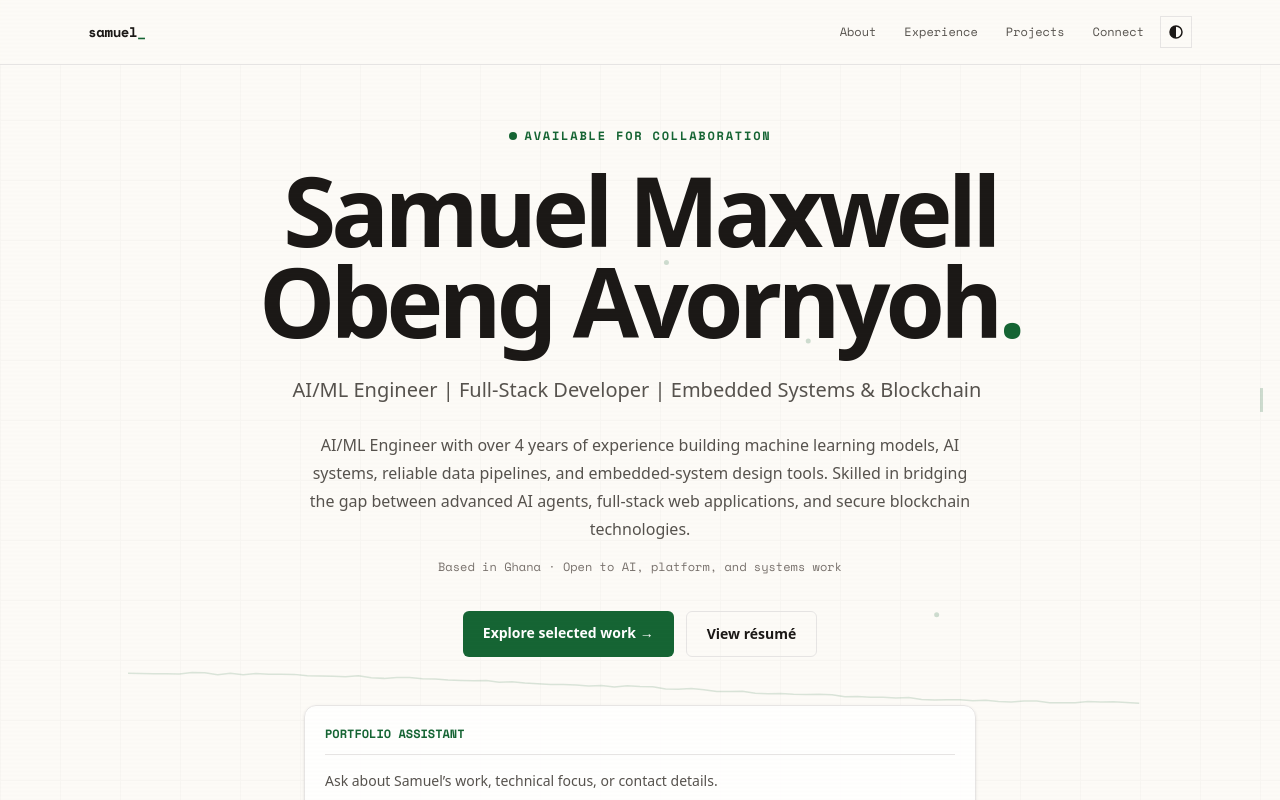
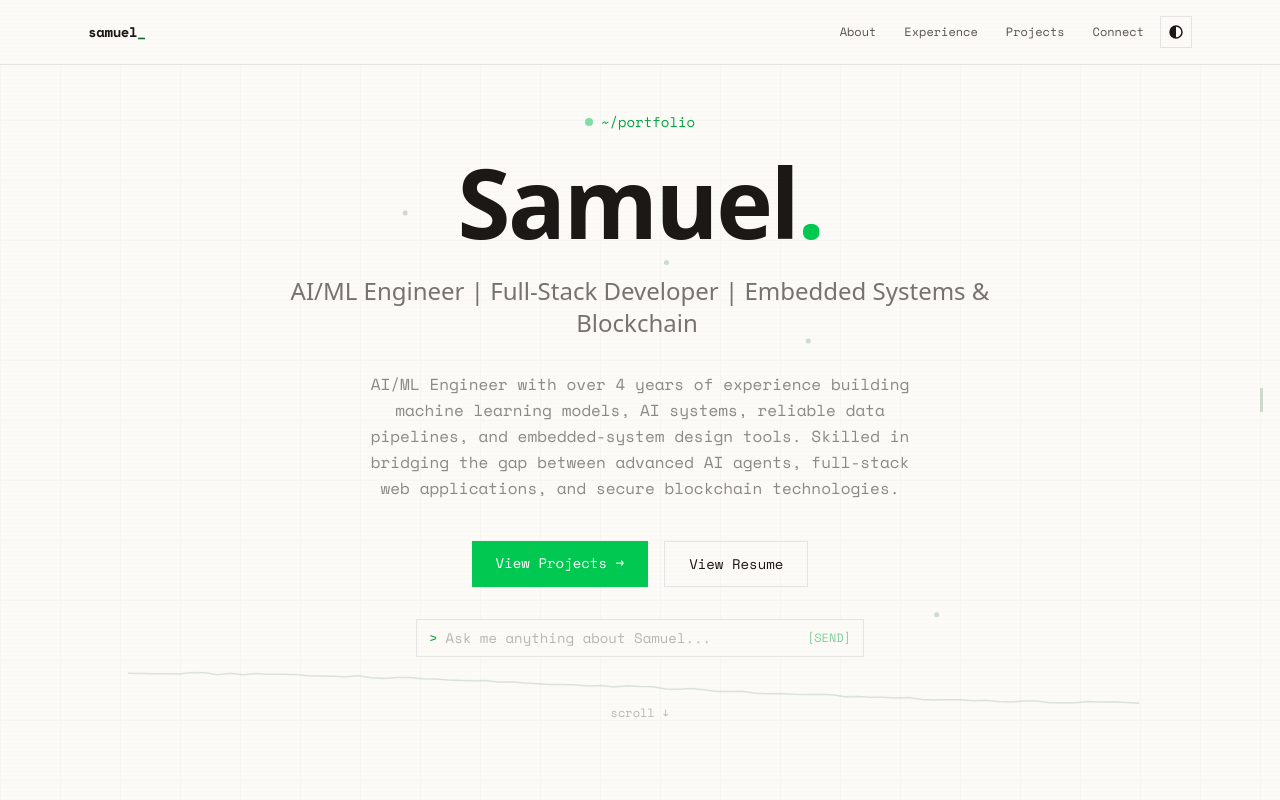
Before and after one commit to samuel-1-avson/portfolio, a Next.js app: page / in a window 1280 px wide. Shown: the top 800 px of the page. Built offline with nearby package versions, Linux system fonts and the light colour scheme.

Commit message:
feat: Revamp HeroSection layout and enhance portfolio assistant interaction

```diff
--- a/src/app/api/chat/route.ts
+++ b/src/app/api/chat/route.ts
@@ -113,7 +113,9 @@ export async function POST(request: NextRequest) {
   }
 
   const apiKey = process.env.GEMINI_API_KEY;
-  if (!apiKey) {
+  const backend = process.env.GEMINI_BACKEND || "developer";
+  const usesVertexAdc = backend === "vertex-adc";
+  if (!apiKey && !usesVertexAdc) {
     return NextResponse.json({
       response: getPortfolioFallback(validation.message),
       source: "portfolio",
@@ -126,7 +128,18 @@ export async function POST(request: NextRequest) {
 
   try {
     const httpOptions = { timeout: 10_000, retryOptions: { attempts: 1 } };
-    const ai = process.env.GEMINI_BACKEND === "vertex"
+    const serviceAccount = process.env.GOOGLE_SERVICE_ACCOUNT_JSON
+      ? JSON.parse(process.env.GOOGLE_SERVICE_ACCOUNT_JSON) as { client_email: string; private_key: string }
+      : undefined;
+    const ai = usesVertexAdc
+      ? new GoogleGenAI({
+        vertexai: true,
+        project: process.env.GOOGLE_CLOUD_PROJECT,
+        location: process.env.GOOGLE_CLOUD_LOCATION || "global",
+        googleAuthOptions: serviceAccount ? { credentials: serviceAccount } : undefined,
+        httpOptions,
+      })
+      : backend === "vertex"
       ? new GoogleGenAI({
         vertexai: true,
         apiKey,
--- a/src/components/sections/HeroSection.tsx
+++ b/src/components/sections/HeroSection.tsx
@@ -5,70 +5,94 @@ import { portfolioData } from "@/data/portfolio";
 import Typewriter from "@/components/effects/Typewriter";
 import ResumeModal from "@/components/ResumeModal";
 
-const suggestedQuestions = ["Which projects show AI engineering?", "Summarize Samuel's Rust experience", "How can I contact Samuel?"];
 type ChatAction = { label: string; href: string };
 type ChatMessage = { id: string; role: "visitor" | "assistant"; text: string; actions?: ChatAction[]; notice?: string };
 
 async function callPortfolioAssistant(message: string) {
   try {
-    const response = await fetch("/api/chat", { method: "POST", headers: { "Content-Type": "application/json" }, body: JSON.stringify({ message }) });
+    const response = await fetch("/api/chat", {
+      method: "POST",
+      headers: { "Content-Type": "application/json" },
+      body: JSON.stringify({ message }),
+    });
     const data = await response.json().catch(() => null) as { response?: string; error?: string; actions?: ChatAction[]; notice?: string } | null;
     if (!response.ok) return { text: data?.error || "The assistant is unavailable. Please try again shortly." };
     return { text: data?.response || "I could not prepare an answer. Please try another question.", actions: data?.actions, notice: data?.notice };
-  } catch { return { text: "Connection error. You can still reach Samuel through the contact links below." }; }
+  } catch {
+    return { text: "Connection error. Please try again or use the contact section below." };
+  }
 }
 
-export default function HeroSection() {
+const HeroSection = () => {
   const [isResumeOpen, setIsResumeOpen] = useState(false);
   const [chatInput, setChatInput] = useState("");
   const [messages, setMessages] = useState<ChatMessage[]>([]);
   const [isTyping, setIsTyping] = useState(false);
+  const latestAssistant = [...messages].reverse().find((message) => message.role === "assistant");
 
   const ask = async (message: string) => {
-    if (!message.trim() || isTyping) return;
     const question = message.trim();
-    setChatInput(""); setIsTyping(true);
+    if (!question || isTyping) return;
+    setChatInput("");
+    setIsTyping(true);
     setMessages((current) => [...current, { id: `${Date.now()}-visitor`, role: "visitor", text: question }]);
     const answer = await callPortfolioAssistant(question);
     setMessages((current) => [...current, { id: `${Date.now()}-assistant`, role: "assistant", ...answer }]);
     setIsTyping(false);
   };
 
-  return <>
-    <section id="hero" tabIndex={-1} className="relative flex min-h-screen items-center justify-center py-28 text-center sm:py-32">
-      <div className="container relative z-10 mx-auto max-w-6xl px-5 sm:px-6">
-        <div className="mx-auto max-w-4xl">
-          <p className="mb-5 flex items-center justify-center gap-2 font-mono text-xs font-bold tracking-[0.15em] text-[var(--terminal-green)]"><span className="size-2 rounded-full bg-[var(--terminal-green)]" /> AVAILABLE FOR COLLABORATION</p>
-          <h1 className="mx-auto max-w-4xl text-5xl font-bold leading-[0.95] tracking-[-0.05em] text-[var(--retro-fg)] sm:text-7xl md:text-8xl">Samuel Maxwell<br />Obeng Avornyoh<span className="text-[var(--terminal-green)]">.</span></h1>
-          <div className="mx-auto mt-7 max-w-3xl text-lg font-medium leading-relaxed text-[var(--text-muted)] sm:text-xl"><Typewriter text={portfolioData.personal.tagline} delay={250} speed={25} /></div>
-          <p className="mx-auto mt-6 max-w-2xl text-base leading-7 text-[var(--text-muted)]">{portfolioData.personal.bio}</p>
-          <p className="mt-4 font-mono text-xs text-[var(--text-subtle)]">Based in {portfolioData.personal.location} · Open to AI, platform, and systems work</p>
-          <div className="mt-9 flex flex-wrap justify-center gap-3">
-            <a href="#projects" className="rounded-md bg-[var(--terminal-green)] px-5 py-3 text-sm font-semibold text-white transition hover:brightness-110">Explore selected work <span aria-hidden="true">→</span></a>
-            <button type="button" onClick={() => setIsResumeOpen(true)} className="rounded-md border border-[var(--retro-border)] px-5 py-3 text-sm font-semibold text-[var(--retro-fg)] transition hover:bg-[var(--retro-hover)]">View résumé</button>
+  return (
+    <>
+      <section id="hero" tabIndex={-1} className="relative flex min-h-screen items-center justify-center py-24 text-center sm:py-28">
+        <div className="container relative z-10 mx-auto max-w-5xl px-6">
+          <div className="mx-auto max-w-3xl">
+            <div className="mb-6 flex items-center justify-center gap-2 font-mono text-sm text-green-600">
+              <span className="size-2 rounded-full bg-green-500 animate-pulse" />
+              <span>~/portfolio</span>
             </div>
-          <div className="mx-auto mt-12 max-w-2xl rounded-xl border border-[var(--retro-border)] bg-[color:color-mix(in_srgb,var(--retro-card-bg)_88%,transparent)] p-4 text-left shadow-sm sm:p-5">
-            <div className="mb-4 flex items-center justify-between border-b border-[var(--retro-border)] pb-3"><p className="font-mono text-xs font-semibold text-[var(--terminal-green)]">PORTFOLIO ASSISTANT</p><button type="button" onClick={() => setMessages([])} disabled={messages.length === 0 || isTyping} className="font-mono text-[10px] text-[var(--text-subtle)] transition hover:text-[var(--retro-fg)] disabled:invisible">CLEAR</button></div>
-            <p className="mt-1 text-sm text-[var(--text-muted)]">Ask about Samuel’s work, technical focus, or contact details.</p>
-            <form onSubmit={(event) => { event.preventDefault(); void ask(chatInput); }} className="mt-4 flex gap-2">
+
+            <h1 className="text-6xl font-bold leading-[0.95] tracking-tight text-[var(--retro-fg)] sm:text-7xl md:text-8xl">
+              Samuel<span className="text-green-500">.</span>
+            </h1>
+
+            <div className="mx-auto mt-7 max-w-3xl text-xl text-[var(--retro-fg)]/60 sm:text-2xl">
+              <Typewriter text={portfolioData.personal.tagline} delay={300} speed={40} />
+            </div>
+
+            <p className="mx-auto mt-8 max-w-xl font-mono text-base leading-relaxed text-[var(--retro-fg)]/50">
+              {portfolioData.personal.bio}
+            </p>
+
+            <div className="mt-10 flex flex-wrap justify-center gap-4">
+              <a href="#projects" className="bg-green-500 px-6 py-3 font-mono text-sm text-white transition-colors hover:bg-green-600">View Projects →</a>
+              <button type="button" onClick={() => setIsResumeOpen(true)} className="border border-[var(--retro-border)] px-6 py-3 font-mono text-sm text-[var(--retro-fg)] transition-colors hover:border-green-500 hover:text-green-600">View Resume</button>
+            </div>
+
+            <div className="mx-auto mt-8 max-w-md">
+              <form onSubmit={(event) => { event.preventDefault(); void ask(chatInput); }} className="relative">
+                <div className="flex items-center gap-2 border border-[var(--retro-border)] bg-[var(--retro-bg)] px-3 py-2">
+                  <span className="font-mono text-sm text-green-600" aria-hidden="true">&gt;</span>
                   <label className="sr-only" htmlFor="portfolio-question">Ask the portfolio assistant</label>
-              <input id="portfolio-question" value={chatInput} onChange={(event) => setChatInput(event.target.value)} maxLength={800} disabled={isTyping} placeholder="Ask a question…" className="min-w-0 flex-1 rounded-md border border-[var(--retro-border)] bg-transparent px-3 py-2 text-sm text-[var(--retro-fg)] placeholder:text-[var(--text-subtle)]" />
-              <button type="submit" disabled={isTyping || !chatInput.trim()} className="rounded-md bg-[var(--retro-fg)] px-4 py-2 font-mono text-xs font-bold text-[var(--retro-bg)] disabled:cursor-not-allowed disabled:opacity-50">{isTyping ? "THINKING" : "ASK"}</button>
+                  <input id="portfolio-question" type="text" value={chatInput} onChange={(event) => setChatInput(event.target.value)} maxLength={800} disabled={isTyping} placeholder="Ask me anything about Samuel..." className="min-w-0 flex-1 bg-transparent font-mono text-sm text-[var(--retro-fg)] placeholder:text-[var(--retro-fg)]/30 outline-none" />
+                  <button type="submit" disabled={isTyping || !chatInput.trim()} className="font-mono text-xs text-green-600 transition-colors hover:text-green-500 disabled:opacity-50">[SEND]</button>
+                </div>
               </form>
-            <div className="mt-3 flex flex-wrap gap-2">{suggestedQuestions.map((question) => <button key={question} type="button" disabled={isTyping} onClick={() => void ask(question)} className="rounded-full border border-[var(--retro-border)] px-3 py-1.5 text-left text-xs text-[var(--text-muted)] transition hover:border-[var(--terminal-green)] hover:text-[var(--retro-fg)]">{question}</button>)}</div>
-            {(messages.length > 0 || isTyping) && <div aria-live="polite" aria-atomic="false" className="mt-4 max-h-72 space-y-3 overflow-y-auto rounded-md bg-[var(--retro-hover)] p-3 text-sm leading-6 text-[var(--retro-fg)]">
-              {messages.map((message) => <div key={message.id} className={message.role === "visitor" ? "border-l-2 border-[var(--terminal-cyan)] pl-3 text-[var(--text-muted)]" : "border-l-2 border-[var(--terminal-green)] pl-3"}>
-                <p className="font-mono text-[10px] font-bold tracking-wider text-[var(--text-subtle)]">{message.role === "visitor" ? "YOU" : "PORTFOLIO ASSISTANT"}</p>
-                <p>{message.text}</p>
-                {message.notice && <p className="mt-1 text-xs text-[var(--text-subtle)]">{message.notice}</p>}
-                {message.actions && <div className="mt-2 flex flex-wrap gap-2">{message.actions.map((action) => <a key={action.href} href={action.href} target={action.href.startsWith("http") ? "_blank" : undefined} rel={action.href.startsWith("http") ? "noopener noreferrer" : undefined} className="rounded-full border border-[var(--retro-border)] bg-[var(--retro-card-bg)] px-3 py-1 text-xs font-medium text-[var(--retro-fg)] transition hover:border-[var(--terminal-green)]">{action.label} <span aria-hidden="true">→</span></a>)}</div>}
-              </div>)}
-              {isTyping && <p className="animate-pulse font-mono text-xs text-[var(--terminal-green)]">The portfolio assistant is preparing an answer…</p>}
+
+              {(latestAssistant || isTyping) && <div aria-live="polite" aria-atomic="true" className="mt-2 border border-[var(--retro-border)] bg-[var(--retro-bg)] p-3 text-left">
+                <div className="mb-1 flex items-center justify-between"><span className="font-mono text-xs text-green-600">$ response:</span>{messages.length > 0 && <button type="button" onClick={() => setMessages([])} className="font-mono text-[10px] text-[var(--retro-fg)]/40 hover:text-green-600">[CLEAR]</button>}</div>
+                <p className="font-mono text-sm leading-relaxed text-[var(--retro-fg)]/80">{isTyping ? <span className="animate-pulse">thinking...</span> : latestAssistant?.text}</p>
+                {latestAssistant?.notice && <p className="mt-2 font-mono text-xs text-[var(--retro-fg)]/40">{latestAssistant.notice}</p>}
+                {latestAssistant?.actions && <div className="mt-3 flex flex-wrap gap-2">{latestAssistant.actions.map((action) => <a key={action.href} href={action.href} target={action.href.startsWith("http") ? "_blank" : undefined} rel={action.href.startsWith("http") ? "noopener noreferrer" : undefined} className="border border-[var(--retro-border)] px-2 py-1 font-mono text-xs text-green-600 transition hover:border-green-500">[{action.label} →]</a>)}</div>}
               </div>}
             </div>
+
+            <div className="mt-12 font-mono text-xs text-[var(--retro-fg)]/30">scroll ↓</div>
           </div>
         </div>
       </section>
       <ResumeModal isOpen={isResumeOpen} onClose={() => setIsResumeOpen(false)} />
-  </>;
-}
+    </>
+  );
+};
+
+export default HeroSection;
```
Also changed, not shown: 1 other file (tests, documents, lock files or other folders). Lines whose indentation alone changed are shown as unchanged.
